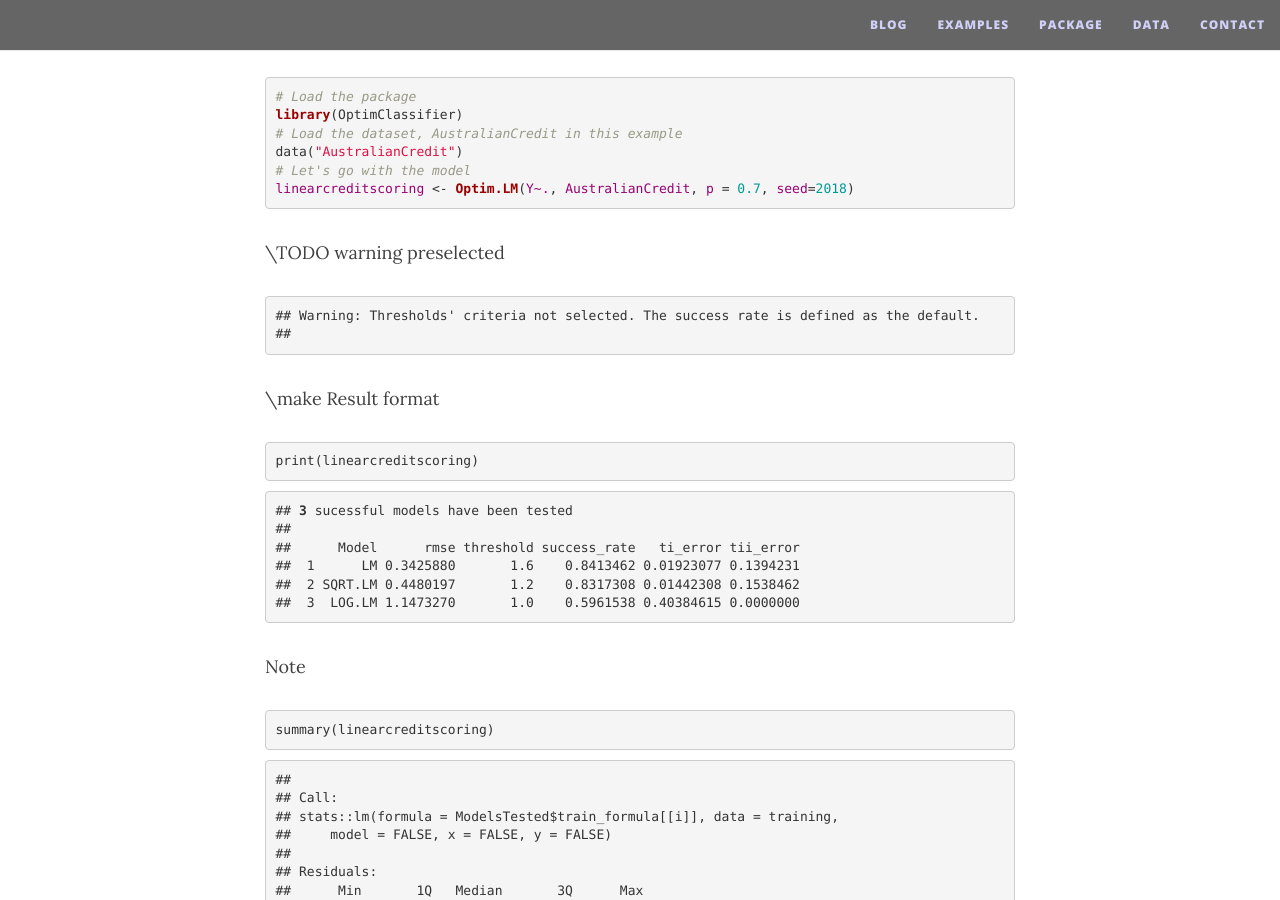
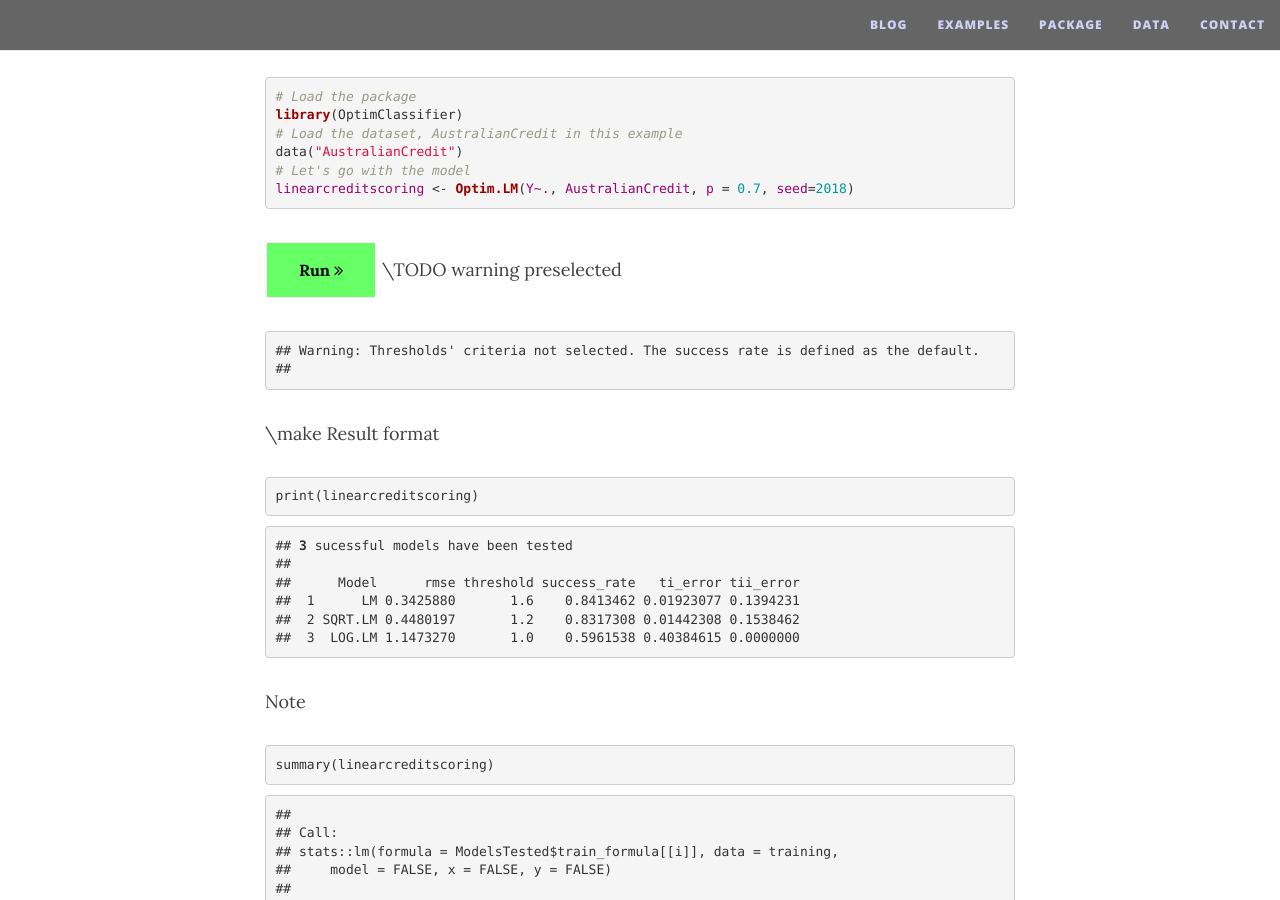
Before and after one commit to economistgame/OptimClassifier, a Jekyll site: the page built from examples/index.md, in a window 1280 px wide and 900 px high, scrolled down 532 px. Built offline with Jekyll 4.4.1, drawn with Linux system fonts in a browser that asks for light colours; nearby versions of some CDN libraries.

Commit message:
Update index.md

```diff
--- a/examples/index.md
+++ b/examples/index.md
@@ -42,7 +42,8 @@
 data(<span class="hljs-string">"AustralianCredit"</span>)
 <span class="hljs-comment"># Let's go with the model </span>
 <span class="hljs-literal">linearcreditscoring</span> &lt;- <span class="hljs-keyword">Optim.LM</span>(<span class="hljs-literal">Y~.</span>, <span class="hljs-literal">AustralianCredit</span>, <span class="hljs-literal">p</span> = <span class="hljs-number">0.7</span>, <span class="hljs-literal">seed</span>=<span class="hljs-number">2018</span>)</code></pre>
-
+<button class="method-button" onClick="location.href='#lm'">Run <i class="fa fa-angle-double-right"></i>
+</button>
 \\TODO warning preselected
 <pre><code>## Warning: Thresholds' criteria not selected. The success rate is defined as the default.
 ## </code></pre>
```
